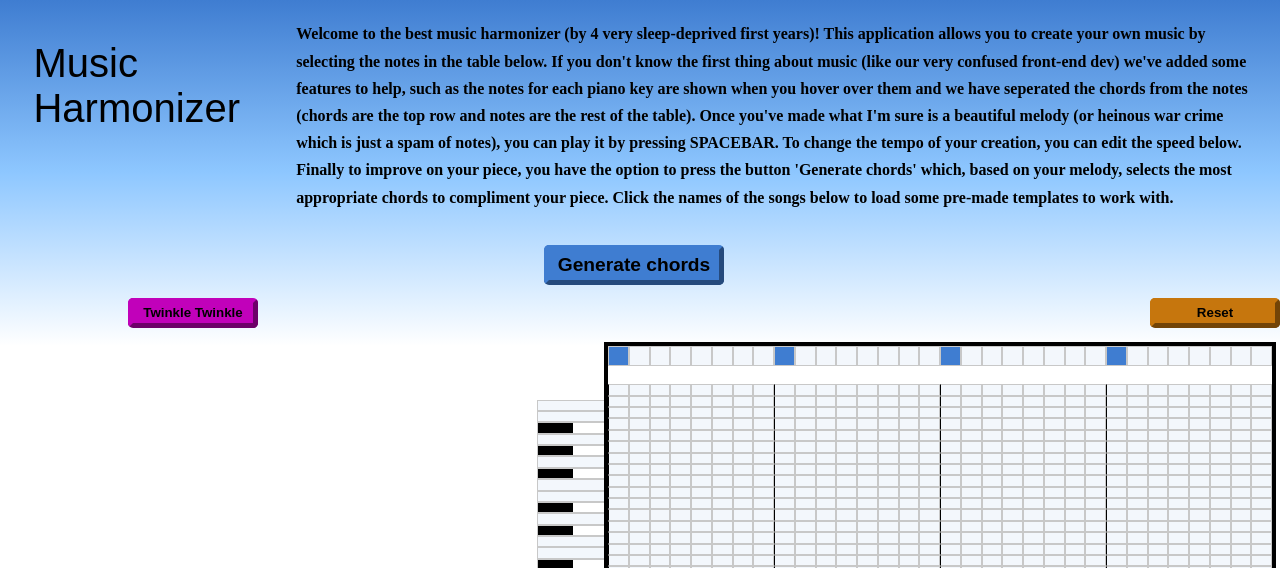
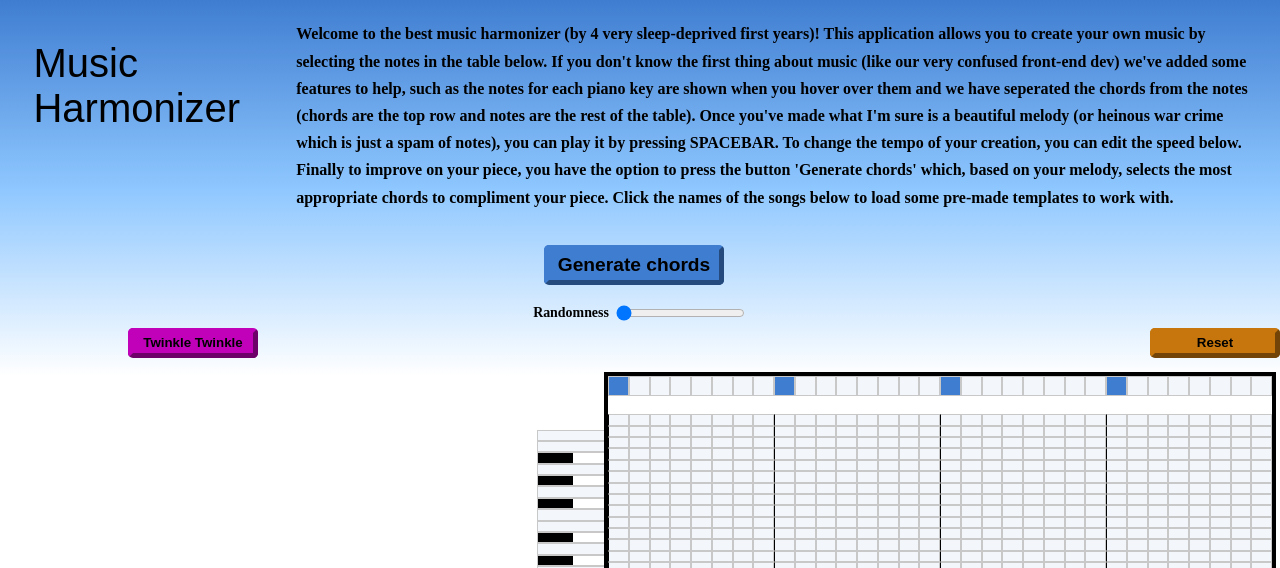
Before and after one commit to MiniMinnoww/HackSheffield9, a Flask app: page / in a window 1280 px wide. Shown: the top 568 px of the page. Run offline with Flask 3, Linux system fonts and the light colour scheme.

Commit message:
Fixed a slight oversight & added a shit looking slider

```diff
--- a/backend/cadences.py
+++ b/backend/cadences.py
@@ -15,7 +15,7 @@ def get_cadenced_chords(possibilities: list):
         possibilities_copy.append((sort_dict_by_value_desc(dictionary)))
 
     possibilities = possibilities_copy
-    print(possibilities[2])
+
     for index, _ in enumerate(possibilities):
         if index == 0: continue
 
@@ -38,7 +38,4 @@ def get_cadenced_chords(possibilities: list):
             possibilities[index - 1][cadence.split(",")[0]] += weight
             possibilities[index][cadence.split(",")[1]] += weight / 2
 
-    possibilities[2] = sort_dict_by_value_desc(possibilities[2])
-    print(possibilities[2])
-
     return possibilities
--- a/backend/static/css/style.css
+++ b/backend/static/css/style.css
@@ -88,6 +88,22 @@ label{
     box-shadow: 2px 2px 5px rgb(117, 117, 117);
 }
 
+#randomness-area {
+    display: flex;
+    flex-direction: row;
+    width: 100%;
+    align-items: center;
+    justify-content: center;
+}
+
+#randomness-area label {
+    margin: 0 5px 0 0;
+}
+
+#randomness-area input {
+    padding: 5px 0;
+}
+
 #goButton{
     background-color: var(--primary);
     border: 5px outset var(--primary);
@@ -96,7 +112,7 @@ label{
     height: 40px;
     font-size: 1.2em;
     font-weight: bold;
-    margin: 0% 0% 1% 42.5%;
+    margin: 0 0 1% 42.5%;
 }
 
 #goButton:hover{
--- a/backend/templates/index.html
+++ b/backend/templates/index.html
@@ -28,6 +28,11 @@
 
 
         <input type="button" value="Generate chords" id="goButton">
+        <br>
+        <div id="randomness-area">
+            <label for="randomness-slider">Randomness</label>
+            <input type="range" name="randomness" id="randomness-slider" value="0" min="0" max="1" step="0.1">
+        </div>
 
         <div id="buttons">
             <div id="templates">
```
